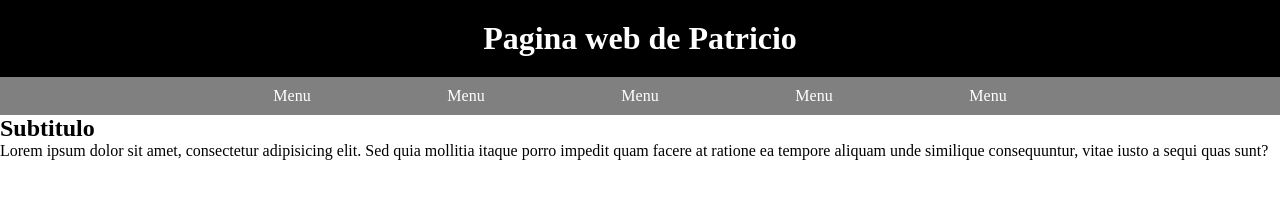
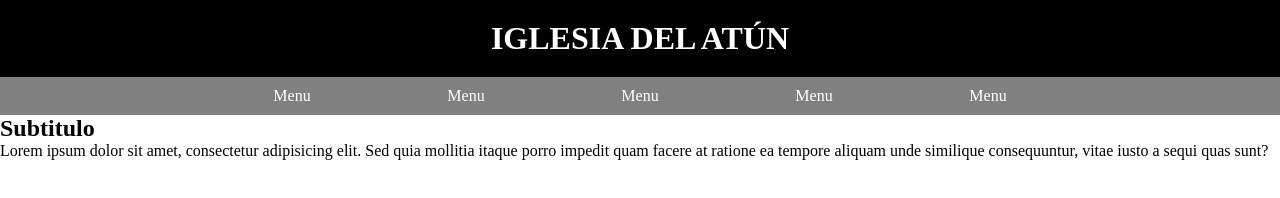
Before and after one commit to pmadridruiz/proyecto-htmlcss, a plain HTML site: page index.html in a window 1280 px wide. Drawn offline with Linux system fonts and the light colour scheme.

Commit message:
Update index.html

```diff
--- a/index.html
+++ b/index.html
@@ -9,7 +9,7 @@
   </head>
 
   <body>
-    <h1>Pagina web de Patricio</h1>
+    <h1>IGLESIA DEL ATÚN</h1>
     <nav>
       <ul>
         <li><a href="">Menu</a></li>
```
